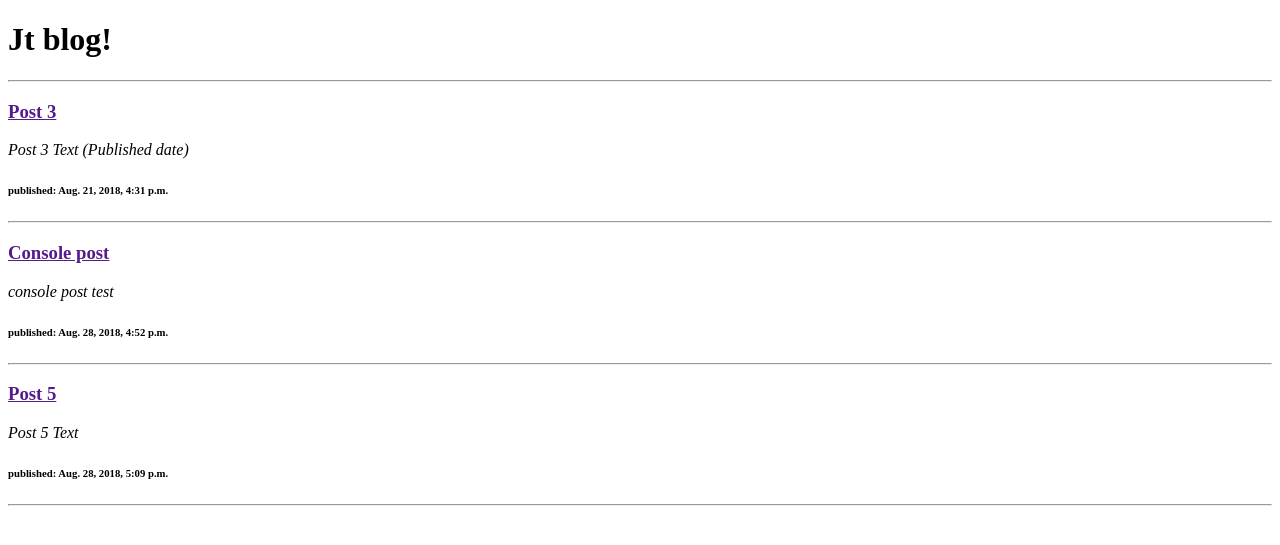
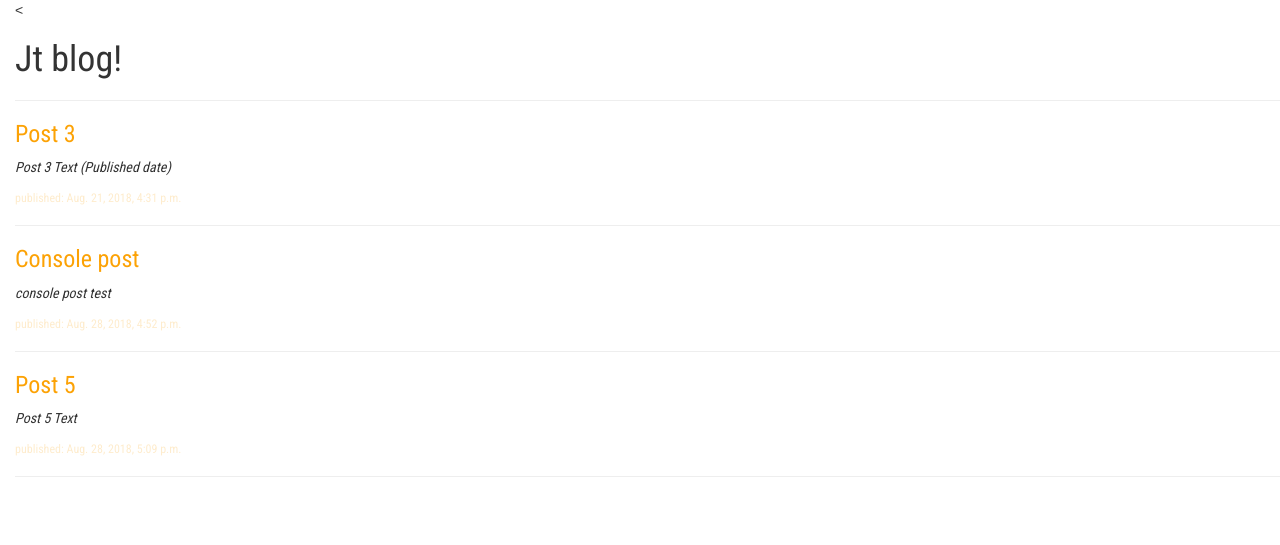
Before and after one commit to jtertil/django_test, a Django app: page / in a window 1280 px wide. Shown: the top 545 px of the page. Run offline with Django 3.2, Linux system fonts and the light colour scheme; data comes from the database, SQL or seed files in the repository; some libraries are stand-ins or nearby versions.

Commit message:
initial css style

```diff
--- /dev/null
+++ b/blog/static/css/blog.css
@@ -0,0 +1,27 @@
+h1 {
+    font-family: 'Roboto Condensed', sans-serif;
+}
+
+h3 a {
+    color: #FCA205;
+    font-family: 'Roboto Condensed', sans-serif;
+}
+
+body {
+    padding-left: 15px;
+}
+
+.post {
+
+    font-family: 'Roboto Condensed', sans-serif;
+    margin-top: 5px;
+}
+
+.post_text{
+    font-style: italic;
+}
+
+.date {
+    color: #FEECCD;
+    margin-top: 15px;
+}
--- a/blog/templates/blog/post_list.html
+++ b/blog/templates/blog/post_list.html
@@ -1,7 +1,12 @@
+{% load static %}
 <!DOCTYPE html>
 <html>
     <head>
         <title>Jt blog</title>
+        <<link href="https://fonts.googleapis.com/css?family=Roboto+Condensed" rel="stylesheet">
+        <link rel="stylesheet" href="//maxcdn.bootstrapcdn.com/bootstrap/3.2.0/css/bootstrap.min.css">
+        <link rel="stylesheet" href="//maxcdn.bootstrapcdn.com/bootstrap/3.2.0/css/bootstrap-theme.min.css">
+        <link rel="stylesheet" href="{% static 'css/blog.css' %}">
     </head>
     <body>
         <div>
@@ -10,10 +15,14 @@
 <hr>
 
 {% for post in posts %}
-    <div>
+    <div class="post">
         <h3><a href="">{{ post.title }}</a></h3>
-        <p><i>{{ post.text|linebreaksbr }}</i></p>
-        <p><h6>published: {{ post.published_date }}</h6></p>
+            <div class="post_text"
+               <p>{{ post.text|linebreaksbr }}</p>
+            </div>
+            <div class="date"
+                <p><h6>published: {{ post.published_date }}</h6></p>
+            </div>
         <hr>
     </div>
 {% endfor %}
```
